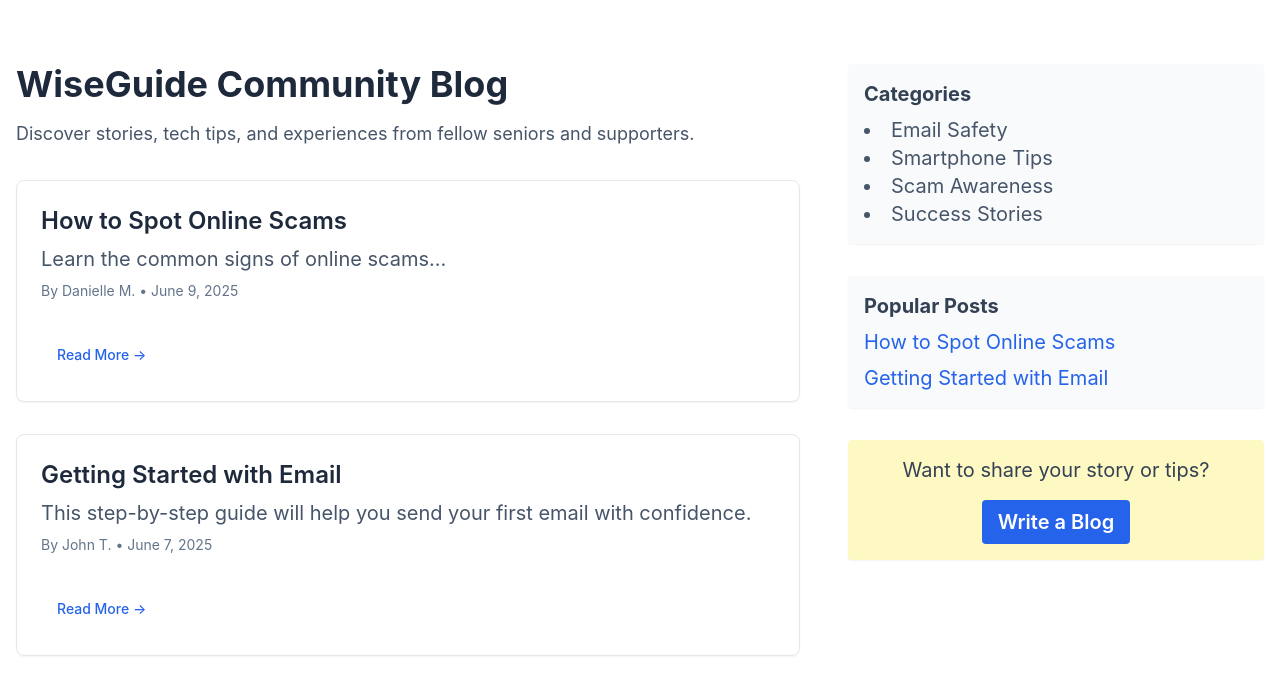
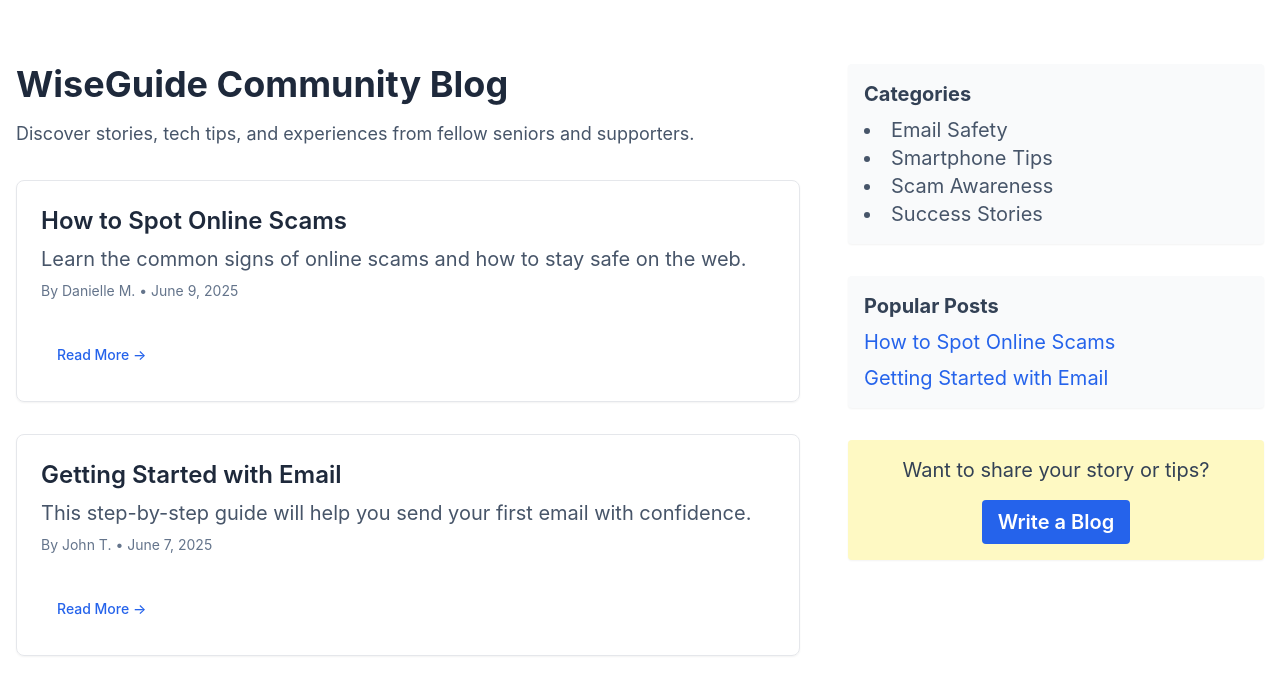
Before and after one commit to dannisherman/wiseguidepdf, a React (Vite) app: page /blog in a window 1280 px wide. Shown: the top 694 px of the page. Built offline with nearby package versions, Linux system fonts and the light colour scheme.

Commit message:
Fix path import for Vite config

```diff
--- a/src/pages/Blog.tsx
+++ b/src/pages/Blog.tsx
@@ -2,11 +2,11 @@ import React from 'react';
 import { Link } from 'react-router-dom';
 import { Button } from '@/components/ui/button';
 
-
+// ✅ Corrected: Function declaration syntax
 const handleReadMore = (pdfUrl: string) => {
   const confirmDownload = window.confirm("Would you like to download this guide as a PDF?");
   if (confirmDownload) {
-    window.open(pdfUrl, "_blank"); // Opens PDF in new tab
+    window.open(pdfUrl, "_blank");
   }
 };
 
@@ -14,17 +14,18 @@ const mockPosts = [
   {
     id: 1,
     title: "How to Spot Online Scams",
-  excerpt: "Learn the common signs of online scams...",
+    excerpt: "Learn the common signs of online scams and how to stay safe on the web.",
     author: "Danielle M.",
     date: "June 9, 2025",
     pdf: "/pdfs/how-to-spot-online-scams.pdf"
   },
   {
     id: 2,
-    title: 'Getting Started with Email',
-    excerpt: 'This step-by-step guide will help you send your first email with confidence.',
-    author: 'John T.',
-    date: 'June 7, 2025'
+    title: "Getting Started with Email",
+    excerpt: "This step-by-step guide will help you send your first email with confidence.",
+    author: "John T.",
+    date: "June 7, 2025",
+    pdf: "/pdfs/getting-started-with-email.pdf"
   }
 ];
 
```
Lines whose indentation alone changed are shown as unchanged.
